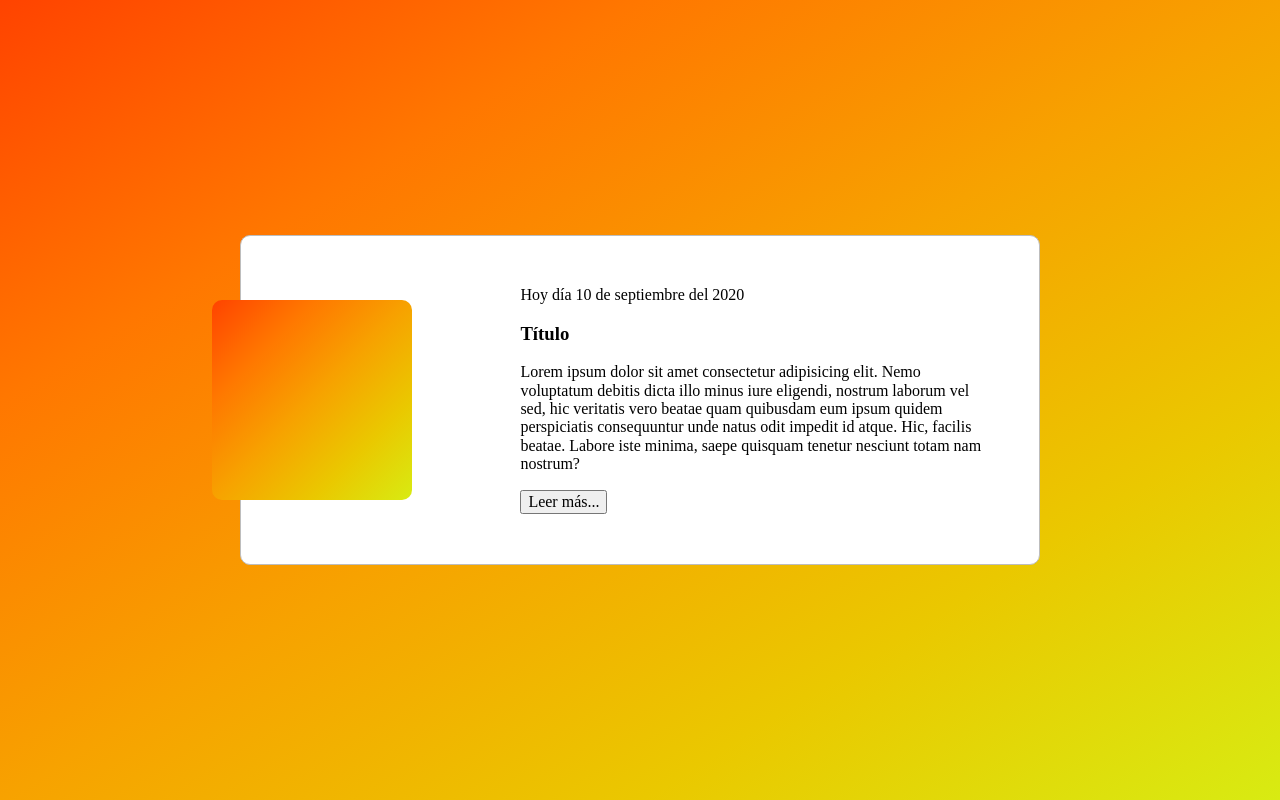
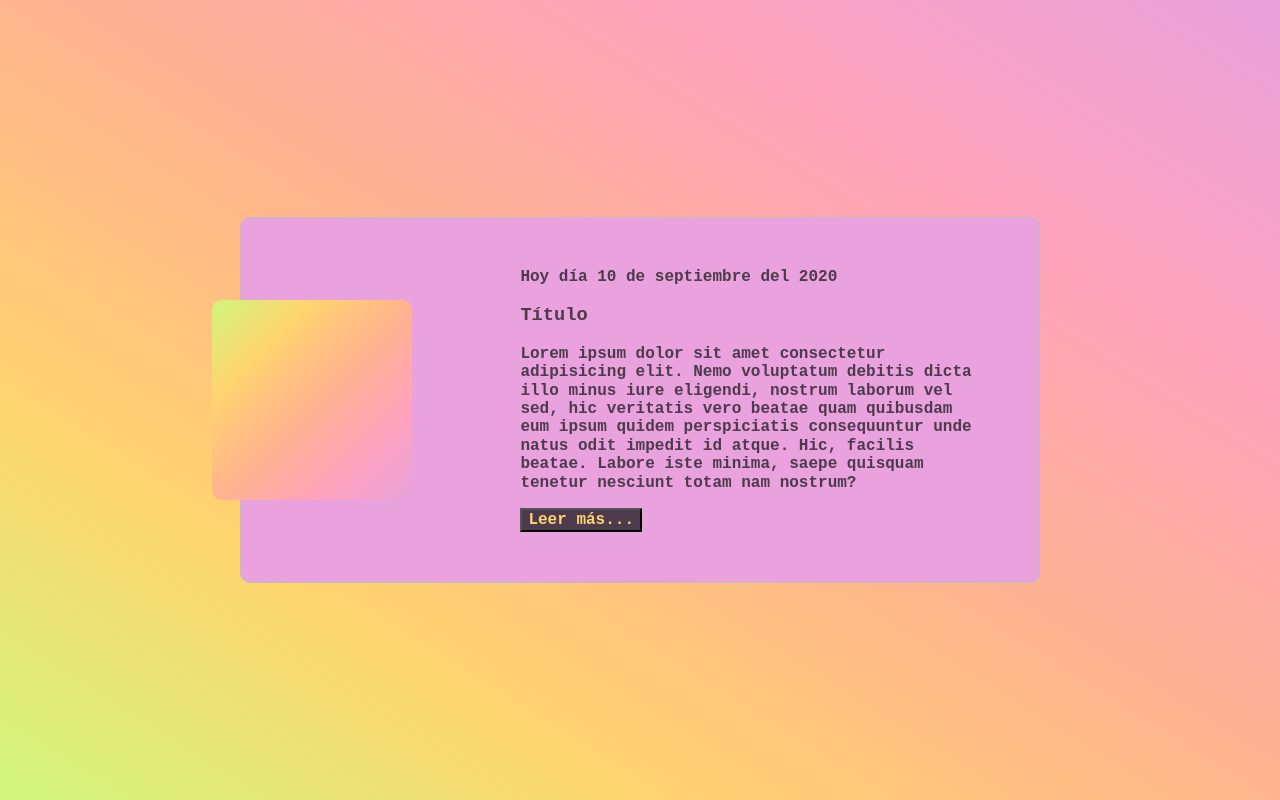
Before and after one commit to Jeliasdequiros/tarjeta-1, a plain HTML site: page index.html in a window 1280 px wide. Drawn offline with Linux system fonts and the light colour scheme.

Commit message:
cambios de color y tipo

```diff
--- a/css/index.css
+++ b/css/index.css
@@ -3,20 +3,25 @@
 /* *********************************** */
 *{
     box-sizing: border-box;
+
+font-weight: bold;
+color:#4D3A4D;
+font-family: 'Courier New', Courier, monospace;
 }
 body{
-    background: linear-gradient(to right bottom, #ff4300, #ff7700, #f7a200, #eac800, #d8eb12);
+    background: linear-gradient(to left bottom, #e9a2dd, #ffa2ba, #ffb48d, #ffd46e, #d0f67b);
     height: 100vh;
     display: flex;
     justify-content: center;
     align-items: center;
 }
 #tarjeta{
-    background-color: #fff;
+    background-color: #e9a2dd;
     width: 800px;
     border-radius: 10px;
     padding: 50px;
     border: 1px solid rgb(189, 189, 189);
+
 
 
     display: flex;
@@ -31,7 +36,7 @@ body{
     flex-basis: 100%;
     max-width: 200px;
     height: 200px;
-    background: linear-gradient(to right bottom, #ff4300, #ff7700, #f7a200, #eac800, #d8eb12);
+    background: linear-gradient(to left top, #e9a2dd, #ffa2ba, #ffb48d, #ffd46e, #d0f67b);
 
     border-radius: 10px;
 
@@ -42,3 +47,10 @@ body{
     flex-basis: 70%;
     padding-left: 20px;
 }
+
+button{
+    color:#ffd46e;
+    background-color: #4D3A4D;
+
+
+}
```
